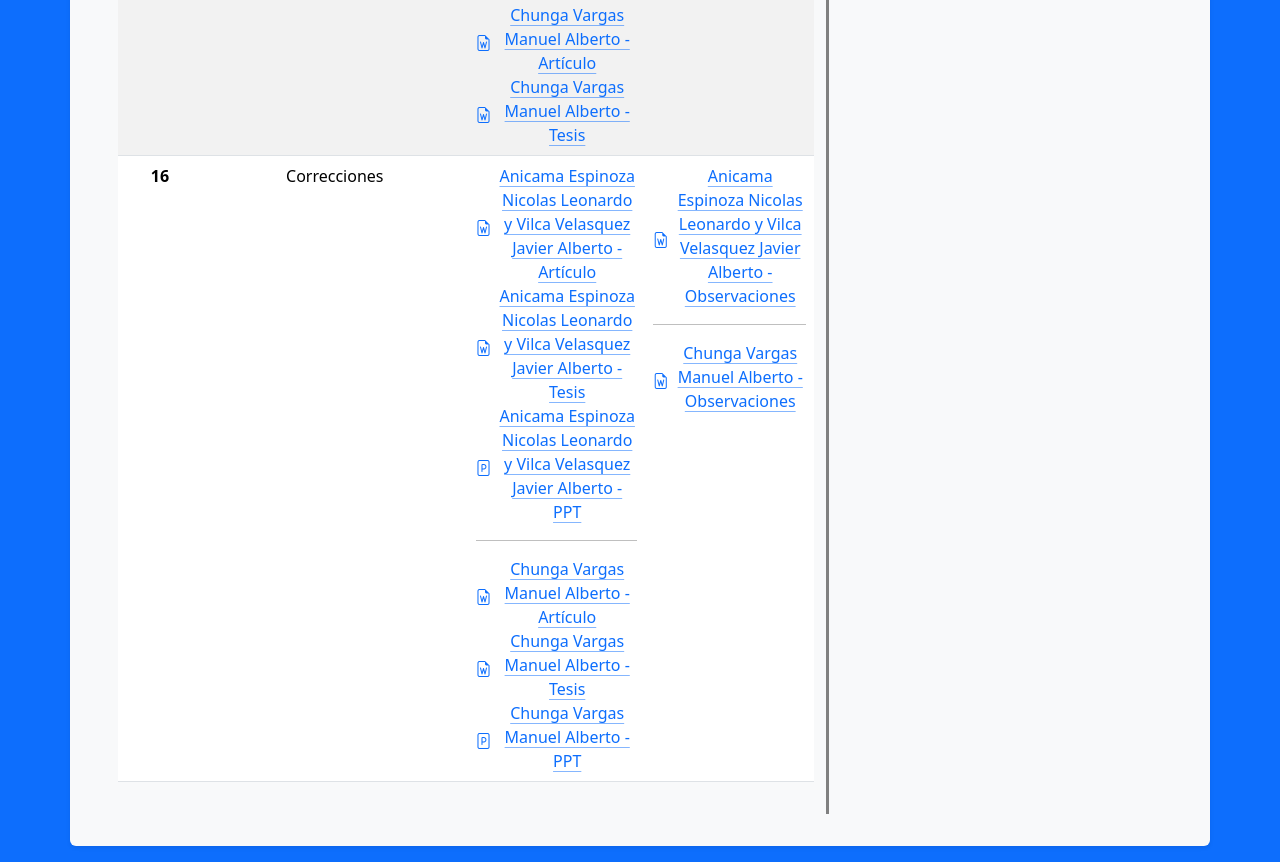
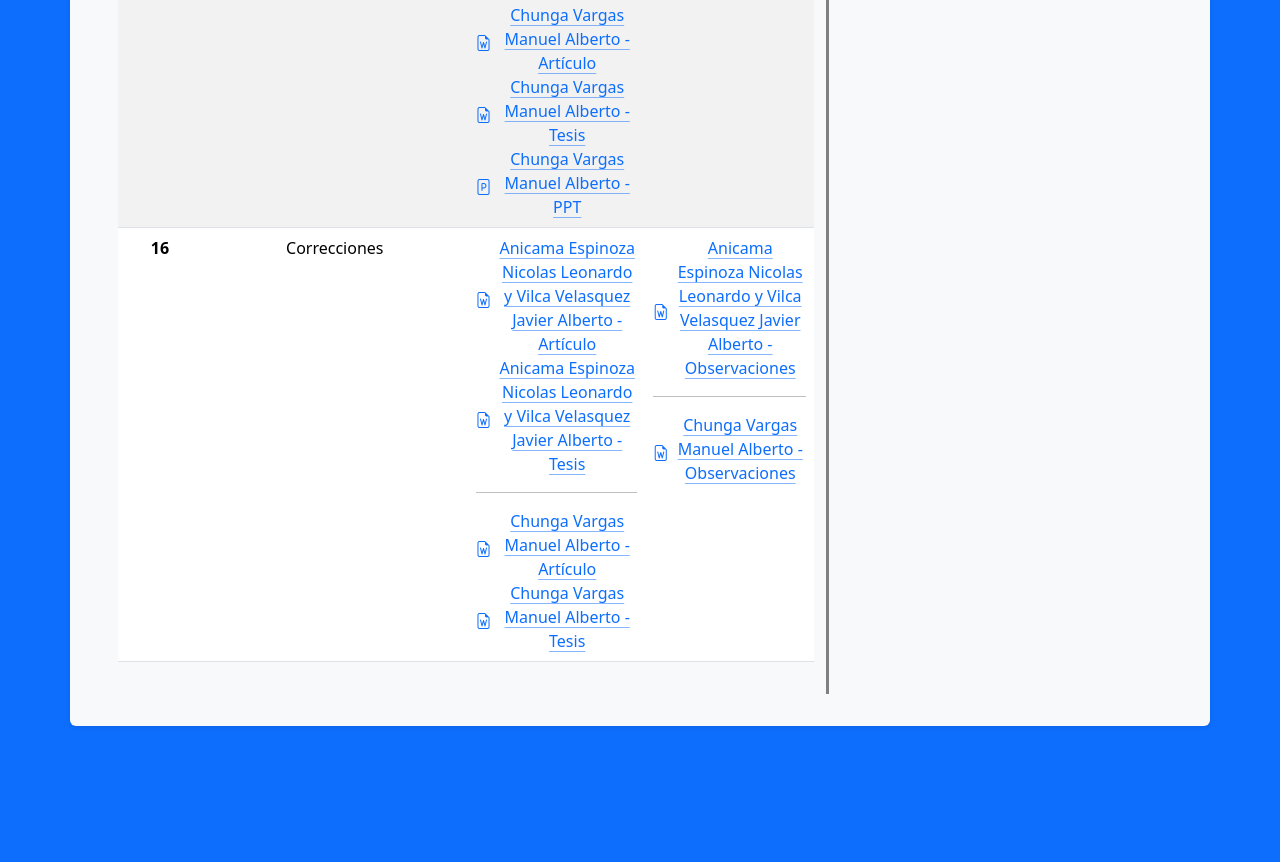
Before and after one commit to Manuel486/Tesis1, a plain HTML site: page index.html in a window 1280 px wide. Shown: the part 5541-6403 px from the top of the page. After the commit the page ends 6283 px from the top, so only its background shows below. Drawn offline with nearby package versions, Linux system fonts and the light colour scheme; animation ran at ten frames a second.

Commit message:
Update index.html

```diff
--- a/index.html
+++ b/index.html
@@ -1119,6 +1119,18 @@
                                 ></i>
                                 Chunga Vargas Manuel Alberto - Tesis
                               </a>
+                              <a
+                                class="icon-link icon-link-hover"
+                                style="--bs-link-hover-color-rgb: 25, 135, 84"
+                                target="_blank"
+                                href="https://drive.google.com/file/d/1yEwBKMZvVlZSf-HiIokJdctt-GKLK_6j/view?usp=sharing"
+                              >
+                                <i
+                                  class="bi bi-file-ppt"
+                                  aria-hidden="true"
+                                ></i>
+                                Chunga Vargas Manuel Alberto - PPT
+                              </a>
                             </li>
                           </ul>
                         </td>
@@ -1185,18 +1197,6 @@
                                 ></i>
                                 Anicama Espinoza Nicolas Leonardo y Vilca Velasquez Javier Alberto - Tesis
                               </a>
-                              <a
-                                class="icon-link icon-link-hover"
-                                style="--bs-link-hover-color-rgb: 25, 135, 84"
-                                target="_blank"
-                                href="https://unmsmmail-my.sharepoint.com/:p:/g/personal/nicolas_anicama_unmsm_edu_pe/EXUaIpm2iJJPjiCX8dqPDLABAAC-von5TpzMPAH5XgH_hQ?e=LC5u6U"
-                              >
-                                <i
-                                  class="bi bi-file-ppt"
-                                  aria-hidden="true"
-                                ></i>
-                                Anicama Espinoza Nicolas Leonardo y Vilca Velasquez Javier Alberto - PPT
-                              </a>
                               <hr />
                               <a
                                 class="icon-link icon-link-hover"
@@ -1221,18 +1221,6 @@
                                   aria-hidden="true"
                                 ></i>
                                 Chunga Vargas Manuel Alberto - Tesis
-                              </a>
-                              <a
-                                class="icon-link icon-link-hover"
-                                style="--bs-link-hover-color-rgb: 25, 135, 84"
-                                target="_blank"
-                                href="https://drive.google.com/file/d/1yEwBKMZvVlZSf-HiIokJdctt-GKLK_6j/view?usp=sharing"
-                              >
-                                <i
-                                  class="bi bi-file-ppt"
-                                  aria-hidden="true"
-                                ></i>
-                                Chunga Vargas Manuel Alberto - PPT
                               </a>
                             </li>
                           </ul>
```
